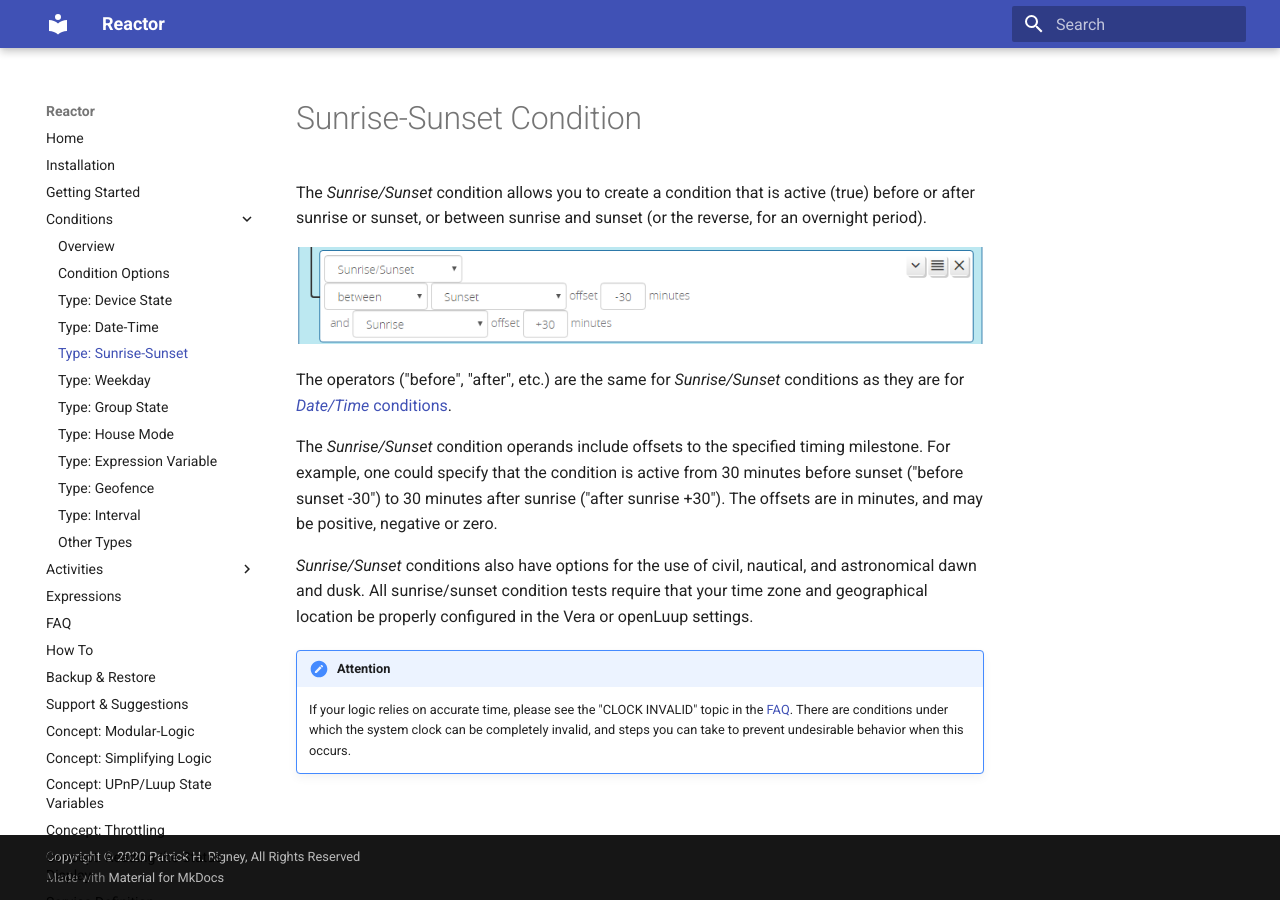
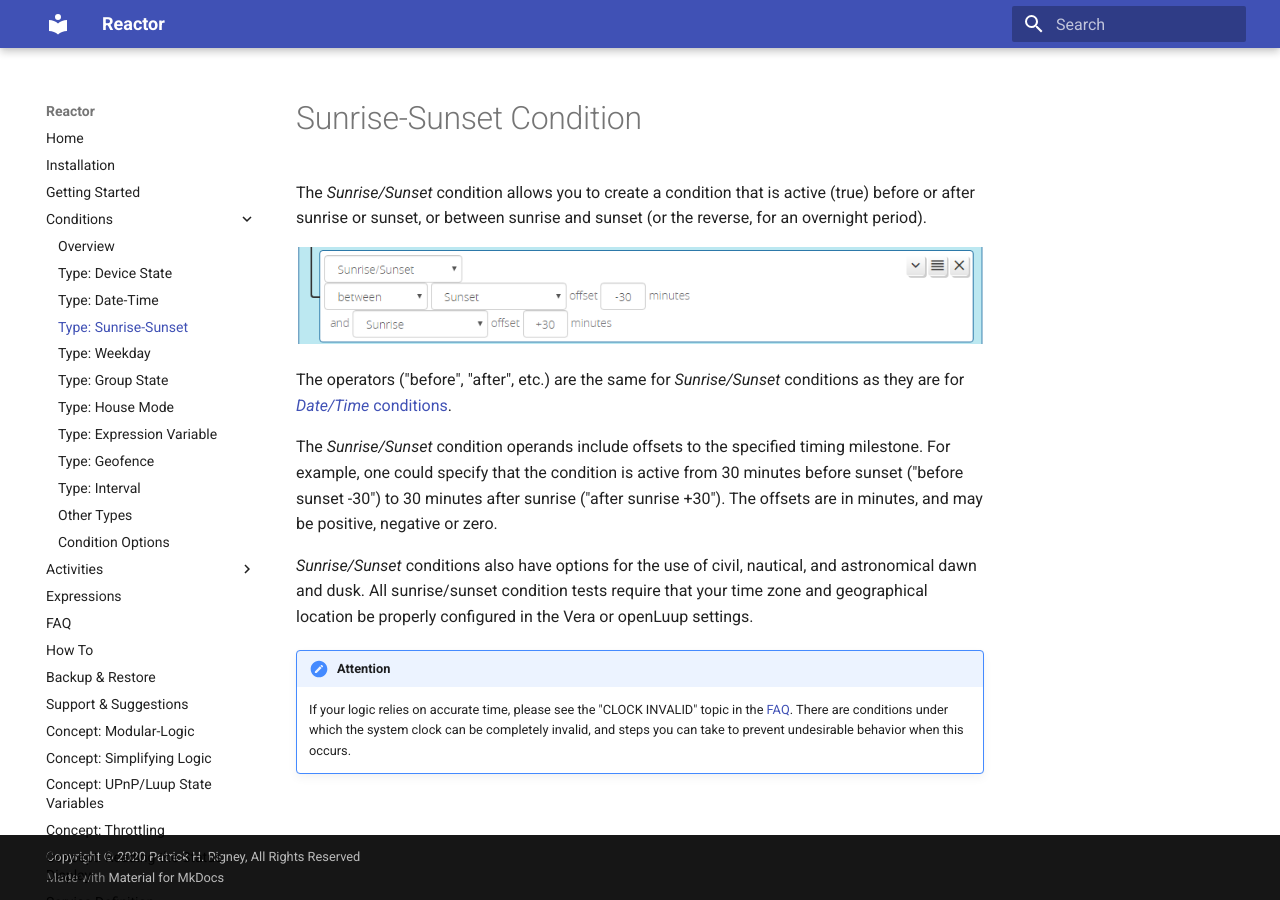
Before and after one commit to toggledbits/Reactor-docs, an MkDocs documentation site: the page built from docs/Sunrise-Sunset-Conditions.md, in a window 1280 px wide. Built offline with MkDocs 1.6.1 and Material for MkDocs 9.7.7, drawn with Linux system fonts in a browser that asks for light colours; part of the change alters nothing that is shown.

```diff
--- a/mkdocs.yml
+++ b/mkdocs.yml
@@ -12,7 +12,6 @@ nav:
   - 'Getting Started': "Getting Started.md"
   - Conditions:
     - Overview: Conditions.md
-    - Condition Options: Condition-Options.md
     - 'Type: Device State': Device-State-Conditions.md
     - 'Type: Date-Time': Date-Time-Conditions.md
     - 'Type: Sunrise-Sunset': Sunrise-Sunset-Conditions.md
@@ -23,6 +22,7 @@ nav:
     - 'Type: Geofence': Geofence-Conditions.md
     - 'Type: Interval': Interval-Conditions.md
     - 'Other Types': Other-Conditions.md
+    - 'Condition Options': Condition-Options.md
   - Activities:
     - Overview: Activities.md
     - 'Action: Device Action': Device-Action.md
```
